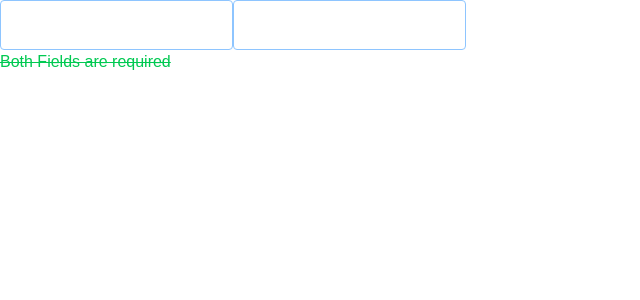
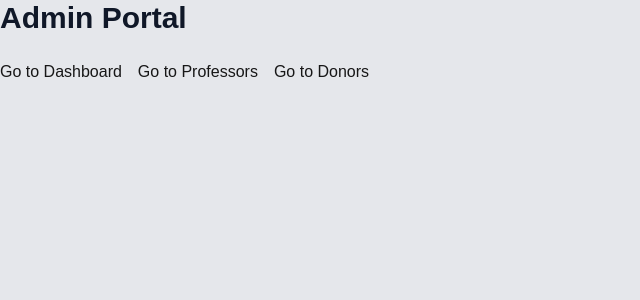
Before and after one commit to laibaranarao3-gif/ajar-web, a Next.js app: page /login in a window 1280 px wide. Shown: the top 300 px of the page, without its empty margins (0-640 px from the left). Built offline with nearby package versions, Linux system fonts and the light colour scheme.

Commit message:
dashboard

```diff
--- /dev/null
+++ b/app/dashboard/page.tsx
@@ -0,0 +1,11 @@
+'use client';
+import { useState } from "react";
+
+export default function AdminDashboard(){
+  return (
+    <main>
+      <h1 className="text-3xl font-bold text-indigo-800">Admin Dashboard</h1>
+      <p className="mt-3 text-gray-200">Welcome Admin Screen</p>
+    </main>
+  );
+}
--- /dev/null
+++ b/app/donors/page.tsx
@@ -0,0 +1,11 @@
+'use client';
+import { useState } from "react";
+
+export default function DonorsPage(){
+  return (
+    <main>
+      <h1 className="text-3xl font-bold text-indigo-800">Donors</h1>
+      <p className="mt-3 text-gray-200">Welcome Donors Screen</p>
+    </main>
+  );
+}
--- a/app/login/page.tsx
+++ b/app/login/page.tsx
@@ -1,43 +1,19 @@
-"use client";
+'use client';
 import { useState } from "react";
+import BSButton from "../components/BSButton";
+import Link from "next/link";
 
-export default function UserPage() {
-  const [email, setEmail] = useState("");
-  const [password, setPassword] = useState("");
-  const [passwordfield, setPasswordfield] = useState(true);
-  const [allfield, setAllfield] = useState(false);
-
-  function changePassword(e: any) {
-    const value = e.target.value;
-    setPassword(value);
-    setPasswordfield(value.length > 8);
-  }
-
+export default function(){
   return (
-    <main>
-      <input
-        type="text"
-        className="rounded border p-3 text-blue-300"
-        value={email}
-        onChange={(event) => {
-          setEmail(event.target.value);
-        }}
-      />
-
-      <input
-        type="password"
-        className="rounded border p-3 text-blue-300"
-        value={password}
-        onChange={(event) => changePassword(event)}
-      />
-
-      <div className="">
-        {allfield ? (
-          <p className="text-red-500">Both Fields are required</p>
-        ) : (
-          <s className="text-green-500">Both Fields are required</s>
-        )}
-      </div>
+    <main className="min-h-screen bg-gray-200">
+      <h1 className="mb-6 text-3xl font-bold text-gray-900">
+        Admin Portal
+      </h1>
+      <nav className="flex flex-wrap gap-4">
+        <Link href="/dashboard">Go to Dashboard</Link>
+        <Link href="/professors">Go to Professors</Link>
+        <Link href="/donors">Go to Donors</Link>
+      </nav>
     </main>
   );
 }
--- a/app/page.tsx
+++ /dev/null
@@ -1,39 +0,0 @@
-"use client";
-import { useState } from "react";
-
-export default function UserPage() {
-  const [email, setEmail] = useState("");
-  const [password, setPassword] = useState("");
-  const [passwordfield, setPasswordfield] = useState(true);
-  const [allfield, setAllfield] = useState(false);
-
-  function changePassword(e: any) {
-    const value = e.target.value;
-    setPassword(value);
-    setPasswordfield(value.length > 8);
-  }
-
-  return (
-    <main>
-      <input
-        type="text"
-        className="rounded border p-3 text-gray-300"
-        value={email}
-        onChange={(event) => {
-          setEmail(event.target.value);
-        }}
-      />        type="password"
-        className="rounded border p-3 text-gray-300"
-        value={password}
-        onChange={(event) => changePassword(event)}
-
-      <div className="">
-        {allfield ? (
-          <p className="text-red-500">Both Fields are required</p>
-        ) : (
-          <s className="text-green-500">Both Fields are required</s>
-        )}
-      </div>
-    </main>
-  );
-}
--- /dev/null
+++ b/app/professors/page.tsx
@@ -0,0 +1,11 @@
+'use client';
+import { useState } from "react";
+
+export default function ProfessorsPage(){
+  return (
+    <main>
+      <h1 className="text-3xl font-bold text-indigo-800">Professors</h1>
+      <p className="mt-3 text-gray-200">Welcome Professors Screen</p>
+    </main>
+  );
+}
```
